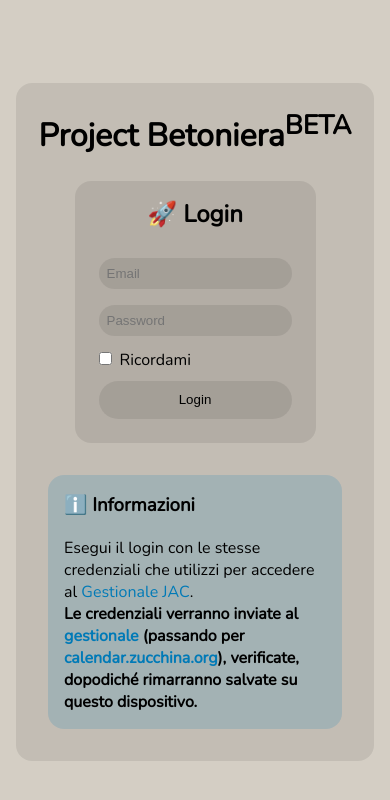
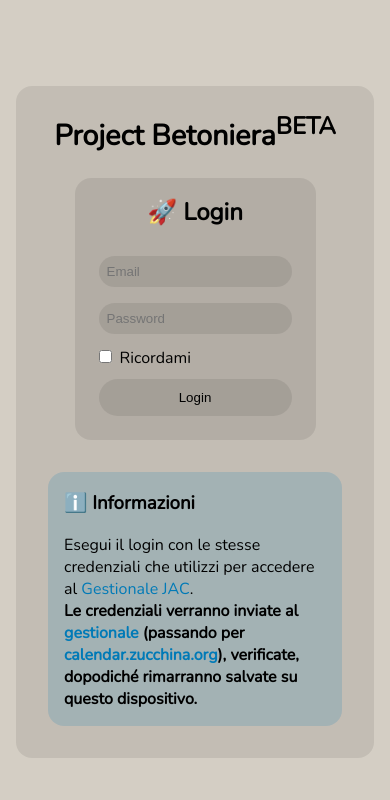
Before and after one commit to Project-Betoniera/Project-Betoniera-Frontend, a React (Vite) app: page / in a window 390 px wide. Shown: the top 800 px of the page. Built offline with nearby package versions, Linux system fonts and the light colour scheme; no server answers.

Commit message:
Fixed LoginForm title dimension.

```diff
--- a/src/routes/LoginForm.tsx
+++ b/src/routes/LoginForm.tsx
@@ -38,7 +38,7 @@
         <>
             <div className="flex-v flex-grow align-center">
                 <div className="container">
-                    <h1>Project Betoniera<sup>BETA</sup></h1>
+                    <h1 id="loginPageTitle">Project Betoniera<sup>BETA</sup></h1>
                     <div className="container">
                         <h2>🚀 Login</h2>
                         <form onSubmit={login} className="flex-v">
--- a/src/style/App.css
+++ b/src/style/App.css
@@ -251,6 +251,10 @@
         width: 100%;
     }
 
+    #loginPageTitle {
+        font-size: 1.8rem;
+    }
+
     #qrCodeContainer {
         display: none;
     }
```
